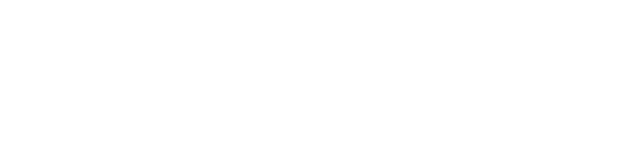
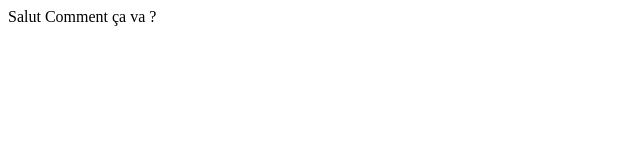
Before and after one commit to LubinPicard/LubinPicard, a plain HTML site: page index.html in a window 1280 px wide. Shown: the whole page, without its empty margins (0-640 px from the left). Drawn offline with Linux system fonts and the light colour scheme.

Commit message:
Update index.html

```diff
--- a/index.html
+++ b/index.html
@@ -5,6 +5,7 @@
     <title>Bonjour</title>
   </head>
   <body>
+    Salut Comment ça va ?
 
   </body>
 </html>
```
